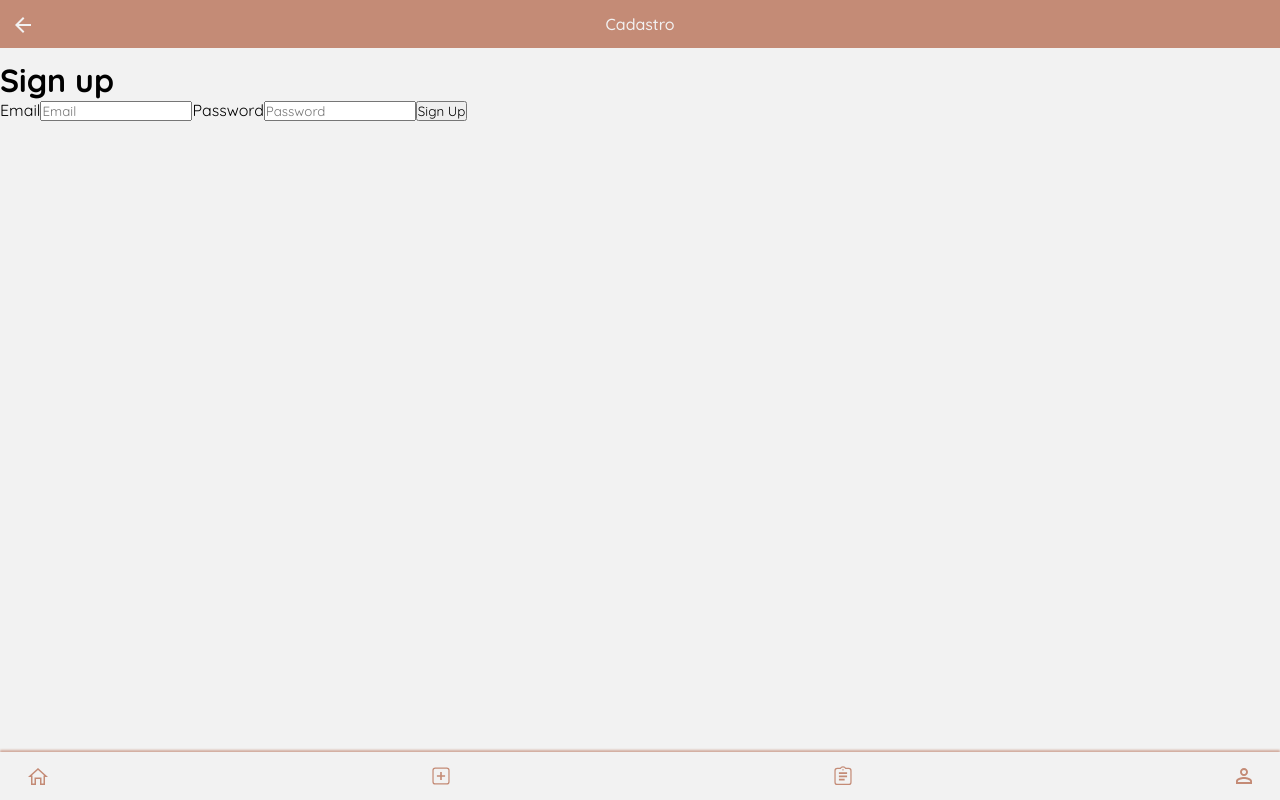
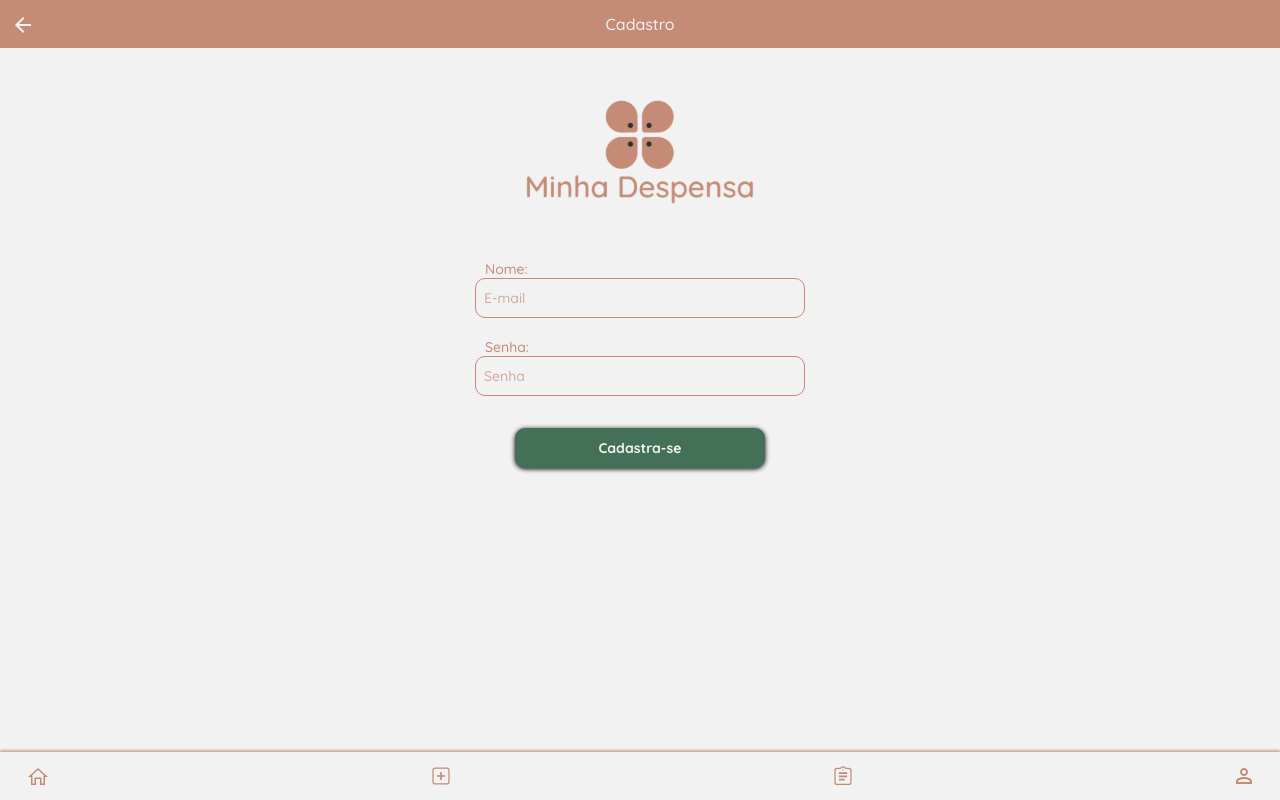
Before and after one commit to estartandodevs-course/Minha-Despensa, a React (Create React App) app: page /cadastro in a window 1280 px wide. Built offline with nearby package versions, Linux system fonts and the light colour scheme; no server answers.

Commit message:
firebase implementado

```diff
--- a/src/App.js
+++ b/src/App.js
@@ -1,11 +1,11 @@
-
+import React, { useState,useEffect } from "react";
 import { HomePage } from "./pages/home/home";
 import { MinhaDespensa } from "./pages/pantry/pantry";
 import { Layout } from "./components/layout/layout";
 import { FormPage } from "./pages/Form/form";
-import Login  from "./pages/login/login";
-import SignUp from "./pages/cadastro/cadastro"
-import {AuthProvider} from "./auth/auth"
+import Login from "./pages/login/login";
+import SignUp from "./pages/register/register";
+import { AuthProvider } from "./auth/auth";
 import "./App.css";
 
 import {
@@ -16,14 +16,15 @@ import {
 } from "react-router-dom";
 
 export function App() {
+  const [user, setUser] = useState({ isLogged: false });
+
   return (
     <>
       <AuthProvider>
         <Router>
           <Switch>
                 <Route exact path="/despensavazia">
-            <Layout>
-            </Layout>
+                  <Layout></Layout>
                 </Route>
                 <Route exact path="/inserir-item">
                   <FormPage />
--- a/src/auth/auth.js
+++ b/src/auth/auth.js
@@ -4,11 +4,13 @@ import { authConfig } from "./config";
 export const AuthContext = React.createContext();
 
 export const AuthProvider = ({ children }) => {
-  const [currentUser, setCurrentUser] = useState(null);
+  const [currentUser, setCurrentUser] = useState();
 
-  useEffect(() => {
+
+  useEffect((user) => {
     authConfig.auth().onAuthStateChanged(setCurrentUser);
   }, []);
+
 
   return (
     <AuthContext.Provider value={{currentUser}}>
--- a/src/auth/privateRoute.js
+++ b/src/auth/privateRoute.js
@@ -1,11 +1,11 @@
-import React from "react";
+  import React,{useContext} from "react";
 import { Route, Redirect } from "react-router-dom";
 import {AuthContext} from "./auth";
 
 
 export const privateRoute = ({component: RouteComponent, ...rest}) => {
   const {currentUser} = useContext(AuthContext)
-
+console.log(currentUser)
   return (
     <Route
       {...rest}
--- a/src/components/inputs-form/components/form/form-item.jsx
+++ b/src/components/inputs-form/components/form/form-item.jsx
@@ -1,6 +1,6 @@
 import React, { useState } from "react";
 
-import { ProdutcName } from "../input/input";
+import { Input } from "../input/input";
 import { Checkbox } from "../../components/checkbox/checkbox";
 import { Quant } from "../../components/input-quant/input-quant";
 import { Calendar } from "../../components/calendar/calendar";
@@ -73,7 +73,7 @@ export function FormItens(props) {
     <>
       <Success style={modal} text="Item adicionado com sucesso!" />
       <form className="container-form">
-        <ProdutcName
+        <Input
           title="Nome"
           name="name"
           label="nome"
--- a/src/components/inputs-form/components/input/input.jsx
+++ b/src/components/inputs-form/components/input/input.jsx
@@ -1,7 +1,7 @@
 import React from "react";
 import "./input.scss";
 
-export function ProdutcName(props) {
+export function Input(props) {
   const {
     label = "Nome",
     placeholder = "Informe o nome do item",
--- a/src/components/inputs-form/components/input/input.scss
+++ b/src/components/inputs-form/components/input/input.scss
@@ -2,6 +2,9 @@
   display: flex;
   flex-direction: column;
   color: #c48b76;
+  margin: 0 auto;
+  max-width: 330px;
+
   &:focus-within {
     color: #437056;
   }
@@ -11,21 +14,19 @@
     margin-left: 10px;
   }
   .input {
-    width: 100%;
-    max-width: 330px;
     height: 40px;
     padding: 0 8px;
     font-size: 14px;
     font-weight: 500;
     border-radius: 10px;
-    border: 1px solid #C48B76;
+    border: 1px solid #c48b76;
     color: #2e2e2e;
-    background-color: #F2F2F2;
+    background-color: #f2f2f2;
     outline: none;
     margin-bottom: 20px;
   }
   ::placeholder {
-    color: #D1AB9D;
+    color: #d1ab9d;
   }
   .input:focus {
     border: 1px solid #437056;
--- a/src/pages/cadastro/cadastro.js
+++ /dev/null
@@ -1,37 +0,0 @@
-import React, { useCallback } from "react";
-import { withRouter } from "react-router";
-import {authConfig} from "../../auth/config";
-
-const SignUp = ({ history }) => {
-  const handleSignUp = useCallback(async event => {
-    event.preventDefault();
-    const { email, password } = event.target.elements;
-    try {
-      await authConfig
-        .auth()
-        .createUserWithEmailAndPassword(email.value, password.value);
-      history.push("/");
-    } catch (error) {
-      alert(error);
-    }
-  }, [history]);
-
-  return (
-    <div>
-      <h1>Sign up</h1>
-      <form onSubmit={handleSignUp}>
-        <label>
-          Email
-          <input name="email" type="email" placeholder="Email" />
-        </label>
-        <label>
-          Password
-          <input name="password" type="password" placeholder="Password" />
-        </label>
-        <button type="submit">Sign Up</button>
-      </form>
-    </div>
-  );
-};
-
-export default withRouter(SignUp);
--- a/src/pages/login/login.jsx
+++ b/src/pages/login/login.jsx
@@ -1,63 +1,15 @@
-// import React, { useState } from "react";
-// import { Button } from "../../components/Button/Button";
-// import { ProdutcName } from "../../components/inputs-form/components/input/input";
-// import logo from "../../assets/img/login.svg";
-// import "./login.scss";
-
-// export function LoginPage() {
-//   const [form, setForm] = useState({});
-
-//   function handleChange(e) {
-//     const name = e.target.name;
-//     const value = e.target.value;
-
-//     setForm({
-//       ...form,
-//       [name]: value,
-//     });
-//   }
-
-//   return (
-//     <>
-//       <main className="login-container">
-//         <img src={logo} alt="" />
-
-//         <ProdutcName
-//           title="Nome:"
-//           label="Usuário"
-//           placeholder="E-mail"
-//           name="username"
-//           onChange={handleChange}
-//           style={{ marginBottom: "20px" }}
-//         />
-//         <ProdutcName
-//           title="Senha:"
-//           label="Senha"
-//           placeholder="Senha"
-//           type="password"
-//           name="password"
-//           onChange={handleChange}
-//         />
-//         <Button
-//           onClick={() => console.log(form)}
-//           value="Enviar"
-//           style={{
-//             background: "#437056",
-//             width: "100%",
-//             alignSelf: "center",
-//             marginTop: "36px",
-//           }}
-//         />
-//       </main>
-//     </>
-//   );
-// }
-import React, { useCallback, useContext } from "react";
+import React, { useCallback, useContext, useState } from "react";
 import { withRouter, Redirect } from "react-router";
-import {authConfig} from "../../auth/config";
+import { authConfig } from "../../auth/config";
 import { AuthContext } from "../../auth/auth";
+import { Button } from "../../components/Button/Button";
+import logo from "../../assets/img/login.svg";
+import "./login.scss";
+import { Input } from "../../components/inputs-form/components/input/input";
 
 const Login = ({ history }) => {
+  const [form, setForm] = useState()
+
   const handleLogin = useCallback(
     async event => {
       event.preventDefault();
@@ -79,23 +31,50 @@ const Login = ({ history }) => {
   if (currentUser) {
     return <Redirect to="/" />;
   }
+  function handleChange(name, value) {
+    if (value !== undefined) {
+      setForm({
+        ...form,
+        [name]: value,
+      });
+    }
+  }
 
   return (
-    <div>
-      <h1>Log in</h1>
-      <form onSubmit={handleLogin}>
-        <label>
-          Email
-          <input name="email" type="email" placeholder="Email" />
-        </label>
-        <label>
-          Password
-          <input name="password" type="password" placeholder="Password" />
-        </label>
-        <button type="submit">Log in</button>
-      </form>
-    </div>
+    <>
+      <main className="login-container">
+        <img src={logo} alt="" />
+        <form onSubmit={handleLogin}>
+          <Input
+            title="Nome:"
+            label="Usuário"
+            placeholder="E-mail"
+            name="email"
+            type="email"
+            onChange={({ target }) => handleChange(target.name, target.value)}
+            style={{ marginBottom: "20px" }}
+          />
+          <Input
+            title="Senha:"
+            label="Senha"
+            placeholder="Senha"
+            type="password"
+            name="password"
+            onChange={({ target }) => handleChange(target.name, target.value)}
+          />
+          <Button
+            value="Enviar"
+            style={{
+              background: "#437056",
+              width: "250px",
+              alignSelf: "center",
+              margin: "12px auto 0",
+            }}
+          />
+        </form>
+      </main>
+    </>
   );
-};
+}
 
 export default withRouter(Login);
--- a/src/pages/login/login.scss
+++ b/src/pages/login/login.scss
@@ -5,13 +5,40 @@
   align-content: center;
   padding: 0 16px;
   margin: 0 auto;
+  color: #c48b76;
+
 
   // padding-top: 20px;
-
+  .title {
+    font-size: 14px;
+    font-weight: 500;
+    margin-left: 10px;
+  }
   img {
     width: 240px;
     margin-top: 30px;
     margin-bottom: 42px;
     align-self: center;
   }
+  input {
+    width: 100%;
+    max-width: 330px;
+    height: 40px;
+    padding: 0 8px;
+    font-size: 14px;
+    font-weight: 500;
+    border-radius: 10px;
+    border: 1px solid #C48B76;
+    color: #2e2e2e;
+    background-color: #F2F2F2;
+    outline: none;
+    margin-bottom: 20px;
+  }
+  ::placeholder {
+    color: #D1AB9D;
+  }
+  .input:focus {
+    border: 1px solid #437056;
+    color: #437056;
+  }
 }
--- /dev/null
+++ b/src/pages/register/register.jsx
@@ -0,0 +1,70 @@
+import React, { useCallback,useState } from "react";
+import { withRouter } from "react-router";
+import {Input} from "../../components/inputs-form/components/input/input";
+import {authConfig} from "../../auth/config";
+import { Button } from "../../components/Button/Button";
+import logo from "../../assets/img/login.svg";
+import "../login/login.scss";
+
+
+
+const SignUp = ({ history }) => {
+  const [form, setForm] = useState()
+  const handleSignUp = useCallback(async event => {
+
+    event.preventDefault();
+    const { email, password } = event.target.elements;
+    try {
+      await authConfig
+        .auth()
+        .createUserWithEmailAndPassword(email.value, password.value);
+      history.push("/");
+    } catch (error) {
+      alert(error);
+    }
+  }, [history]);
+
+  function handleChange(name, value) {
+    if (value !== undefined) {
+      setForm({
+        ...form,
+        [name]: value,
+      });
+    }
+  }
+  return (
+    <main className="login-container">
+      <img src={logo} alt="" />
+      <form onSubmit={handleSignUp}>
+      <Input
+            title="Nome:"
+            label="Usuário"
+            placeholder="E-mail"
+            name="email"
+            type="email"
+            onChange={({ target }) => handleChange(target.name, target.value)}
+            style={{ marginBottom: "20px" }}
+          />
+          <Input
+            title="Senha:"
+            label="Senha"
+            placeholder="Senha"
+            type="password"
+            name="password"
+            onChange={({ target }) => handleChange(target.name, target.value)}
+          />
+          <Button
+            value="Cadastra-se"
+            style={{
+              background: "#437056",
+              width: "250px",
+              alignSelf: "center",
+              margin: "12px auto 0",
+            }}
+          />
+        </form>
+    </main>
+  );
+};
+
+export default withRouter(SignUp);
```
Also changed, not shown: 2 other files (tests, documents, lock files or other folders). Lines whose indentation alone changed are shown as unchanged.
